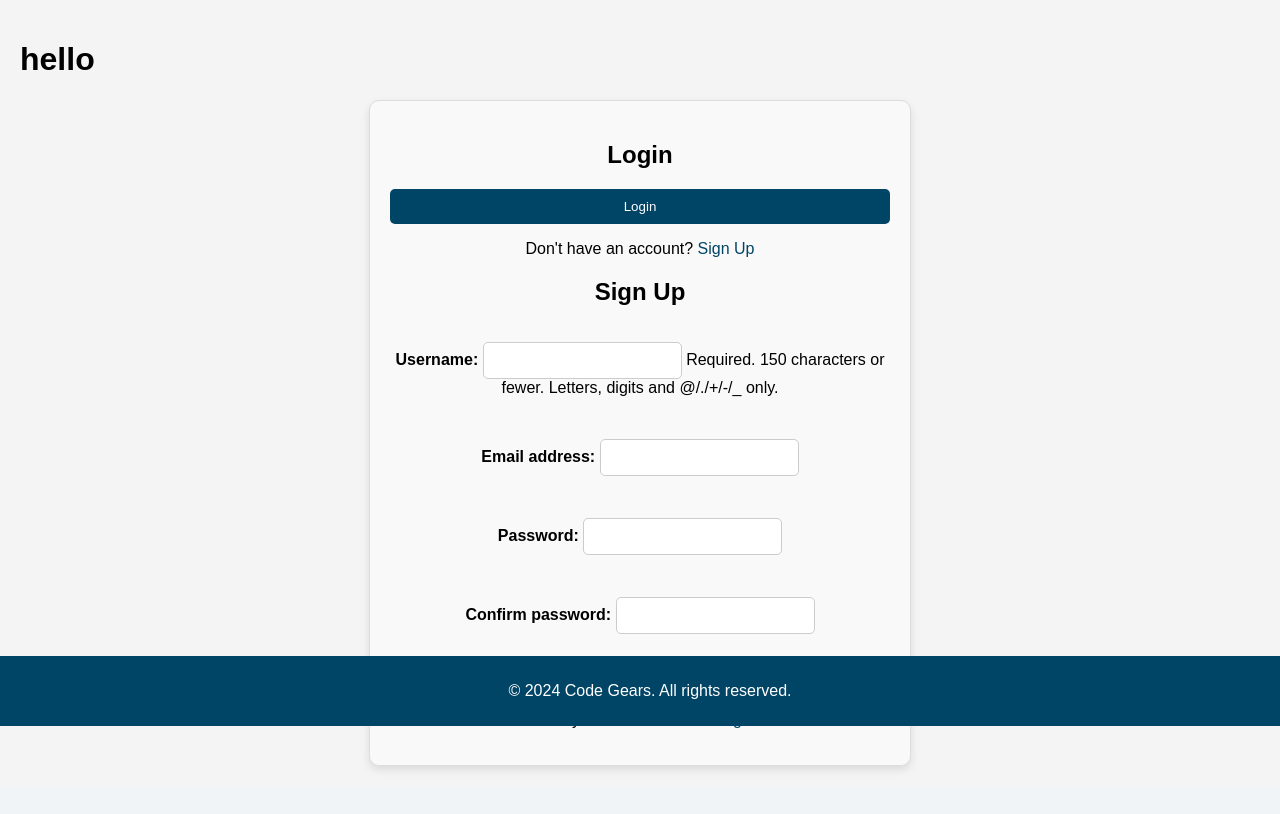
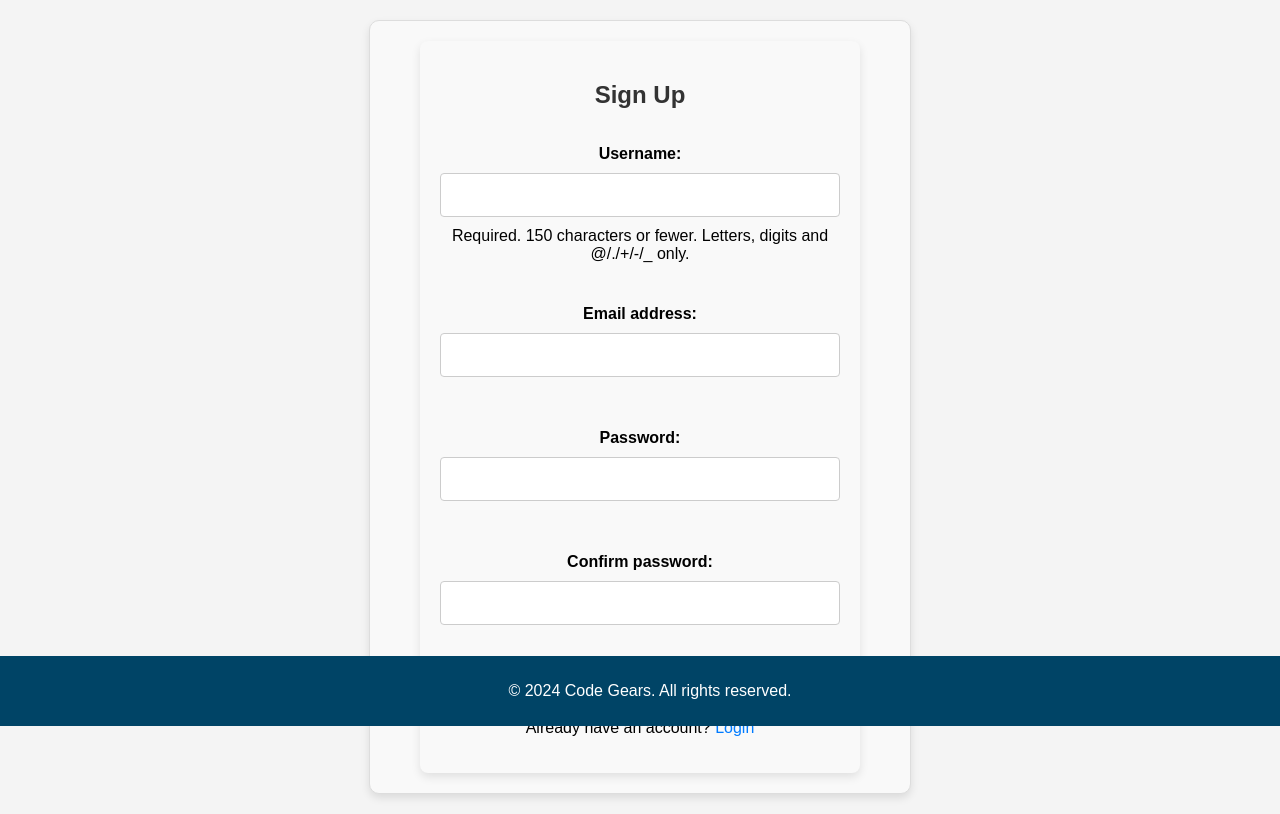
Before and after one commit to BarsilNzola/skill-development-and-certification, a Django app: page /users/signup/ in a window 1280 px wide. Shown: the part 74-888 px from the top of the page. Before the commit the page ends 845 px from the top, so only its background shows below. Run offline with Django 5.2, Linux system fonts and the light colour scheme.

Commit message:
forms now showing

```diff
--- a/static/core/css/login_signup.css
+++ b/static/core/css/login_signup.css
@@ -59,6 +59,96 @@
     text-decoration: none;
 }
 
+/* Ensure that both forms are hidden initially */
+#login-form, #signup-form {
+    display: none;  /* Hide both forms by default */
+}
+
+/* Show the active form */
+#login-form.active, #signup-form.active {
+    display: block; /* Only the active form will be displayed */
+}
+
+/* Inactive form will stay hidden */
+#login-form.inactive, #signup-form.inactive {
+    display: none;
+}
+
+/* Container for the whole form */
+#signup-form {
+    width: 100%;
+    max-width: 400px; /* Set a max-width to keep the form from stretching too wide */
+    margin: 0 auto; /* Center the form on the page */
+    padding: 20px;
+    background-color: #f9f9f9; /* Light background */
+    border-radius: 8px; /* Rounded corners */
+    box-shadow: 0 4px 10px rgba(0, 0, 0, 0.1); /* Subtle shadow */
+}
+
+/* Form title */
+#signup-form h2 {
+    text-align: center;
+    margin-bottom: 20px;
+    font-size: 24px;
+    color: #333;
+}
+
+/* Form input fields */
+#signup-form input[type="text"],
+#signup-form input[type="email"],
+#signup-form input[type="password"],
+#signup-form input[type="number"],
+#signup-form select {
+    width: 100%;
+    padding: 12px;
+    margin: 10px 0;
+    border: 1px solid #ccc;
+    border-radius: 4px;
+    box-sizing: border-box;
+    font-size: 16px;
+}
+
+/* Submit button */
+#signup-form button {
+    width: 100%;
+    padding: 12px;
+    background-color: #007BFF; /* Blue color */
+    color: white;
+    border: none;
+    border-radius: 4px;
+    font-size: 16px;
+    cursor: pointer;
+    transition: background-color 0.3s ease;
+}
+
+#signup-form button:hover {
+    background-color: #0056b3; /* Darker blue on hover */
+}
+
+/* Link styles */
+#signup-form p {
+    text-align: center;
+}
+
+#signup-form a {
+    color: #007BFF;
+    text-decoration: none;
+}
+
+#signup-form a:hover {
+    text-decoration: underline;
+}
+
+input[type="text"]:focus,
+input[type="email"]:focus,
+input[type="password"]:focus,
+input[type="number"]:focus,
+select:focus {
+    border-color: #007BFF;
+    outline: none;
+}
+
+
 #login-error-message, #signup-error-message {
     color: red;
     font-size: 14px;
--- a/static/core/js/scripts.js
+++ b/static/core/js/scripts.js
@@ -4,22 +4,35 @@ document.addEventListener('DOMContentLoaded', function() {
     const showLogin = document.getElementById('show-login');
     const showSignup = document.getElementById('show-signup');
 
+    // Initially show the signup form and hide the login form
+    signupForm.classList.add('active');
+    signupForm.classList.remove('inactive');
+    loginForm.classList.add('inactive');
+    loginForm.classList.remove('active');
+
     if (showLogin) {
         showLogin.addEventListener('click', function(event) {
             event.preventDefault();
+            // Switch to login form
+            signupForm.classList.add('inactive');
+            signupForm.classList.remove('active');
             loginForm.classList.add('active');
-            signupForm.classList.remove('active');
+            loginForm.classList.remove('inactive');
         });
     }
 
     if (showSignup) {
         showSignup.addEventListener('click', function(event) {
             event.preventDefault();
+            // Switch to signup form
+            loginForm.classList.add('inactive');
+            loginForm.classList.remove('active');
             signupForm.classList.add('active');
-            loginForm.classList.remove('active');
+            signupForm.classList.remove('inactive');
         });
     }
 
+    // Handle login form submission
     document.getElementById('loginForm').addEventListener('submit', async (event) => {
         event.preventDefault();
 
@@ -47,6 +60,7 @@ document.addEventListener('DOMContentLoaded', function() {
         }
     });
 
+    // Handle signup form submission
     document.getElementById('signupForm').addEventListener('submit', async (event) => {
         event.preventDefault();
 
@@ -66,8 +80,10 @@ document.addEventListener('DOMContentLoaded', function() {
             if (response.ok) {
                 const data = await response.json();
                 alert(data.message);
-                loginForm.classList.add('active');
+                signupForm.classList.add('inactive');  // Hide signup form
                 signupForm.classList.remove('active');
+                loginForm.classList.add('active');    // Show login form
+                loginForm.classList.remove('inactive');
             } else {
                 const errorData = await response.json();
                 document.getElementById('signup-error-message').innerText = errorData.message;
--- a/templates/login_signup.html
+++ b/templates/login_signup.html
@@ -5,7 +5,6 @@
 
 {% block content %}
 <link rel="stylesheet" href="{% static 'core/css/login_signup.css' %}">
-<h1>hello</h1>
 <div class="login-signup-container">
     <!-- Login Form -->
     <div id="login-form" class="{% if not signup_form.errors %}active{% else %}inactive{% endif %}">
@@ -30,7 +29,7 @@
     <!-- Sign-Up Form -->
     <div id="signup-form" class="{% if signup_form.errors %}active{% else %}inactive{% endif %}">
         <h2>Sign Up</h2>
-        <form id="signupForm" method="post" action="{% url 'users:signup' %}">
+        <form id="signupForm" method="post" action="{% url 'users:signup' %}" novalidate>
             {% csrf_token %}
             {{ signup_form.as_p }}
             <button type="submit">Sign Up</button>
```
